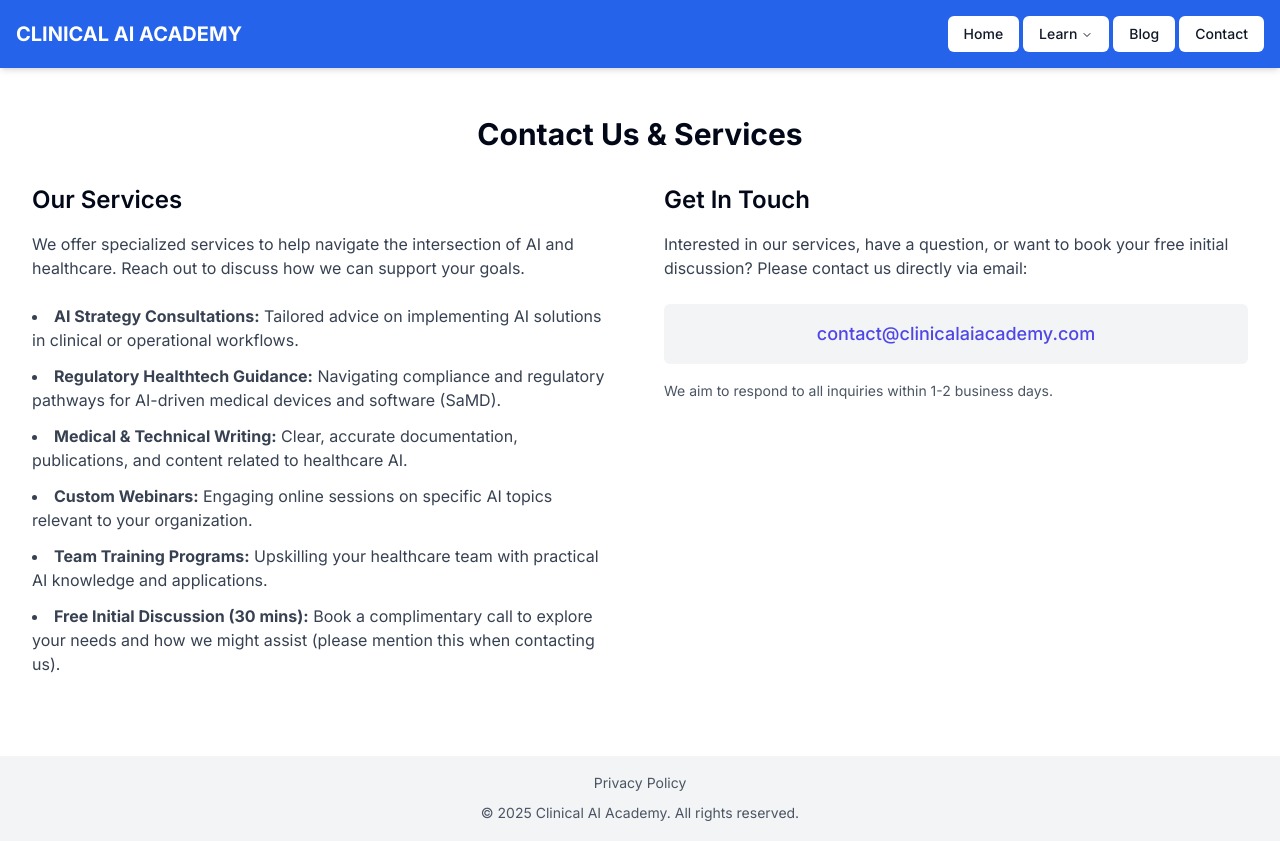
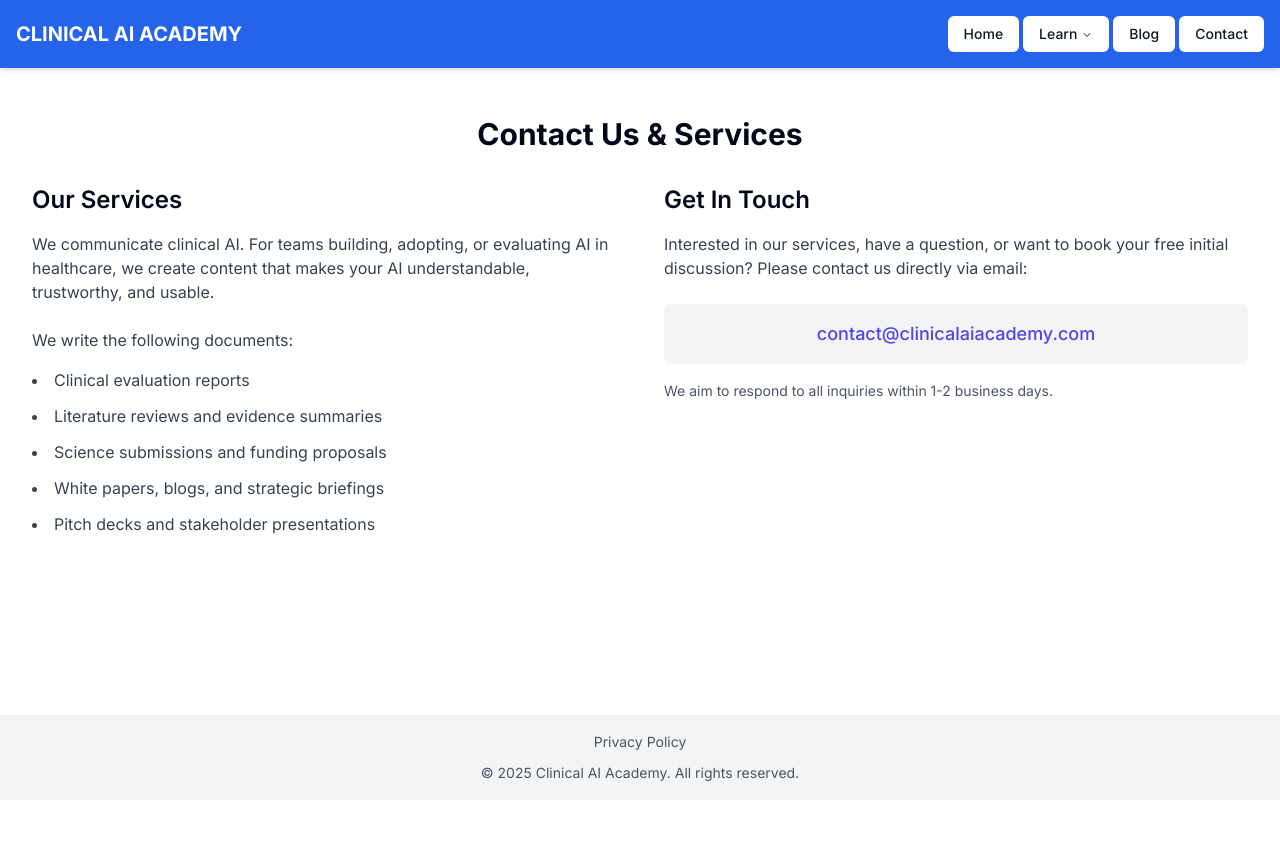
Before and after one commit to anazz-dev/ai-healthcare-learn, a Next.js app: page /contact in a window 1280 px wide. After the commit the page ends 800 px from the top, so only its background shows below. Built offline with nearby package versions, Linux system fonts and the light colour scheme.

Commit message:
edit services on contact page

```diff
--- a/src/app/contact/page.tsx
+++ b/src/app/contact/page.tsx
@@ -12,29 +12,17 @@ const ContactPage: React.FC = () => {
       <div className="grid md:grid-cols-2 gap-12">
         {/* Services Section */}
         <div>
-          <h2 className="text-2xl font-semibold mb-4">Our Services</h2>
+         <h2 className="text-2xl font-semibold mb-4">Our Services</h2>
           <p className="mb-6 text-gray-700 dark:text-gray-300">
-            We offer specialized services to help navigate the intersection of AI and healthcare. Reach out to discuss how we can support your goals.
+  We communicate clinical AI. For teams building, adopting, or evaluating AI in healthcare, we create content that makes your AI understandable, trustworthy, and usable.
           </p>
+          <p className="mb-4 text-gray-700 dark:text-gray-300">We write the following documents:</p>
           <ul className="space-y-3 list-disc list-inside text-gray-700 dark:text-gray-300">
-            <li>
-              <strong>AI Strategy Consultations:</strong> Tailored advice on implementing AI solutions in clinical or operational workflows.
-            </li>
-            <li>
-              <strong>Regulatory Healthtech Guidance:</strong> Navigating compliance and regulatory pathways for AI-driven medical devices and software (SaMD).
-            </li>
-            <li>
-              <strong>Medical & Technical Writing:</strong> Clear, accurate documentation, publications, and content related to healthcare AI.
-            </li>
-            <li>
-              <strong>Custom Webinars:</strong> Engaging online sessions on specific AI topics relevant to your organization.
-            </li>
-            <li>
-              <strong>Team Training Programs:</strong> Upskilling your healthcare team with practical AI knowledge and applications.
-            </li>
-            <li>
-              <strong>Free Initial Discussion (30 mins):</strong> Book a complimentary call to explore your needs and how we might assist (please mention this when contacting us).
-            </li>
+          <li>Clinical evaluation reports</li>
+          <li>Literature reviews and evidence summaries</li>
+          <li>Science submissions and funding proposals</li>
+          <li>White papers, blogs, and strategic briefings</li>
+          <li>Pitch decks and stakeholder presentations</li>
           </ul>
         </div>
 
```
